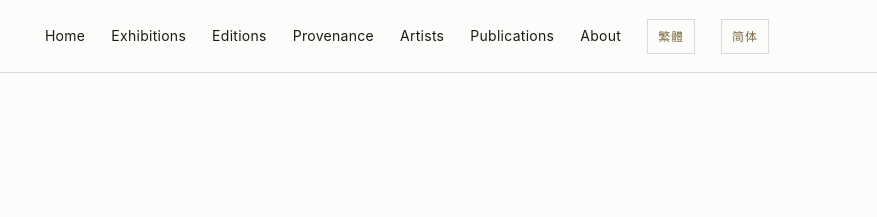
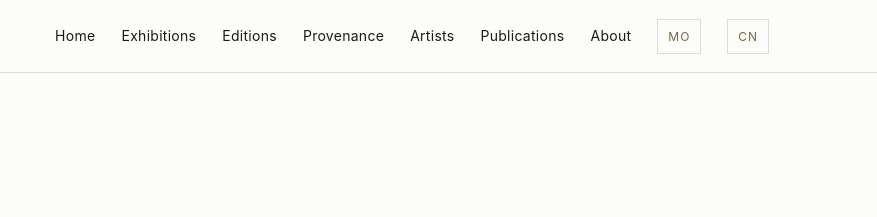
Before and after one commit to seanown/Silklyart, a plain HTML site: page about.html in a window 1280 px wide. Shown: the top 217 px of the page, 403-1280 px from the left. Drawn offline with Linux system fonts and the light colour scheme.

Commit message:
EN root: rename language-switch labels 繁體→MO, 简体→CN
The English root pages had Chinese-character labels (繁體, 简体) on
the language switcher — wrong for an English UI. MO (Macau) and CN
(Mainland) are the right ISO-style codes to use when the surrounding
UI is English.

MO/ZH inner pages are untouched (they show 'EN' + the opposite script
which is correct in their context).

```diff
--- a/about.html
+++ b/about.html
@@ -44,7 +44,7 @@
       <a href="artists.html">Artists</a>
       <a href="publications.html">Publications</a>
       <a href="about.html">About</a>
-      <a href="mo/index.html" class="lang">繁體</a><a href="zh/index.html" class="lang">简体</a>
+      <a href="mo/index.html" class="lang">MO</a><a href="zh/index.html" class="lang">CN</a>
     </nav>
   </div>
 </header>
```
Also changed, not shown: artists.html (+1 -1 lines), exhibitions.html (+1 -1 lines), index.html (+1 -1 lines), provenance.html (+1 -1 lines), publications.html (+1 -1 lines), works.html (+1 -1 lines).
